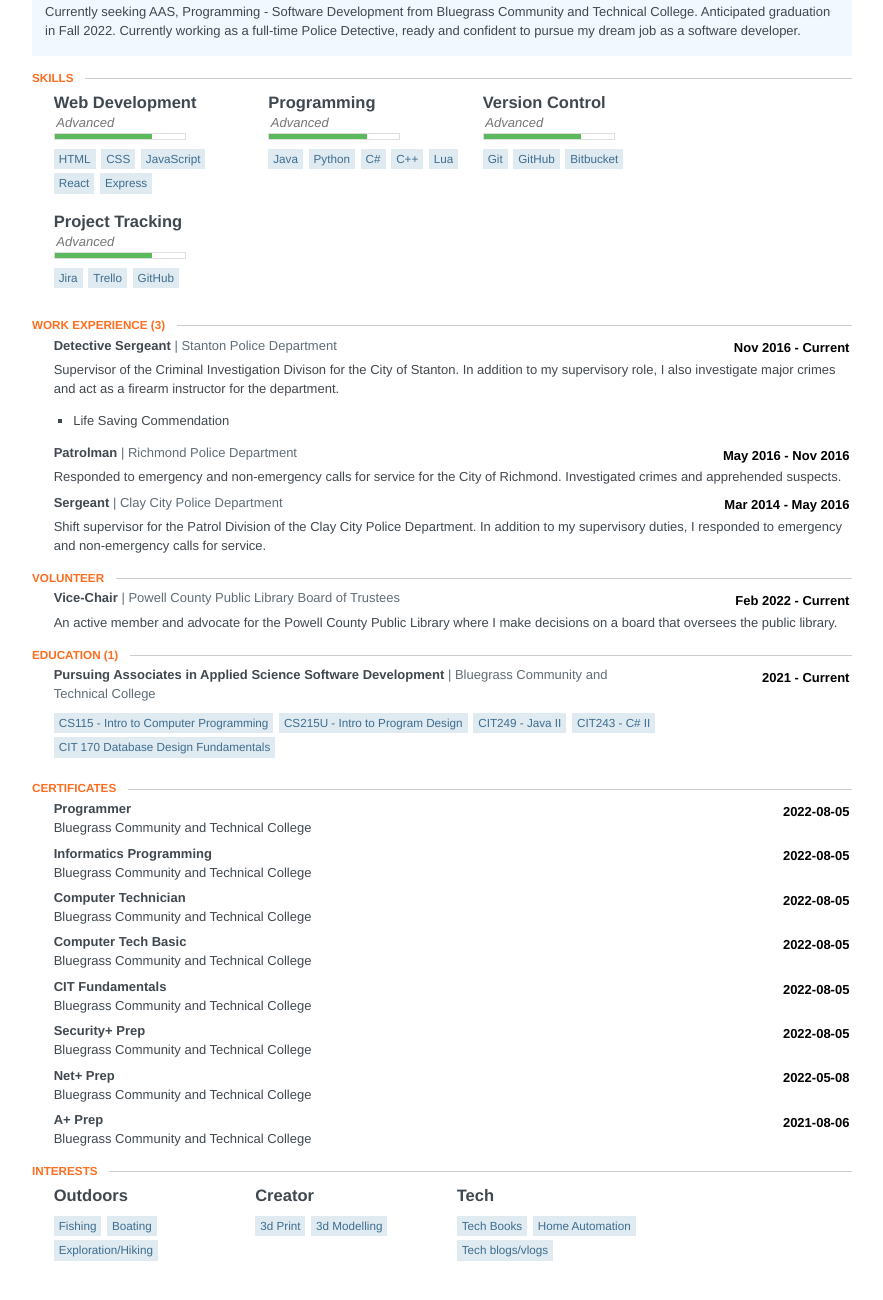
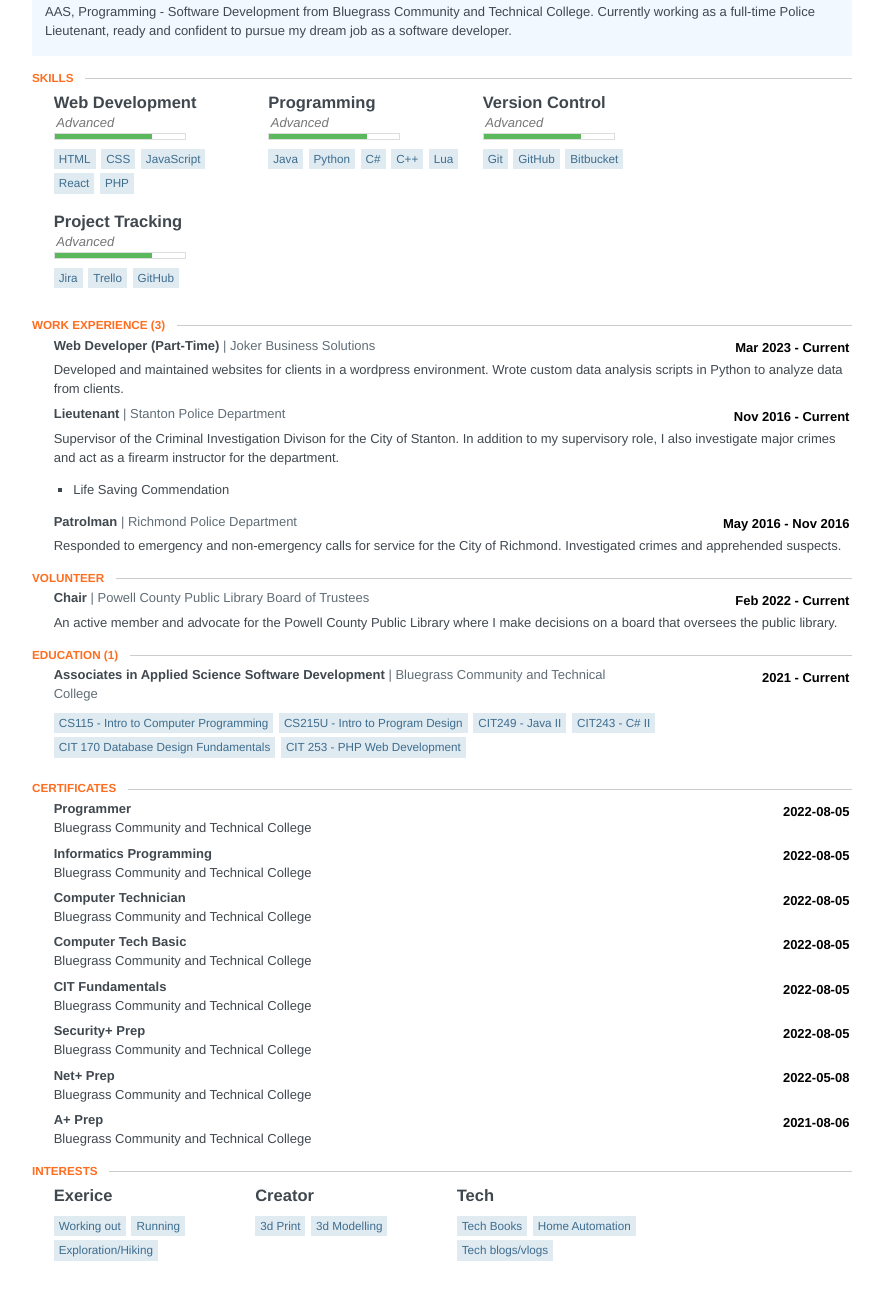
Before and after one commit to williamrice/resume, a website: page index.html in a window 1280 px wide. Shown: the part 262-1562 px from the top of the page, without its empty margins (198-1081 px from the left). Drawn offline with Linux system fonts and the light colour scheme.

Commit message:
automated publish

```diff
--- a/index.html
+++ b/index.html
@@ -813,7 +813,7 @@
 
     	<section class="section">
     		<section class="main-summary">
-    			<div><p>Currently seeking AAS, Programming - Software Development from Bluegrass Community and Technical College. Anticipated graduation in Fall 2022. Currently working as a full-time Police Detective, ready and confident to pursue my dream job as a software developer.</p></div>
+    			<div><p>AAS, Programming - Software Development from Bluegrass Community and Technical College. Currently working as a full-time Police Lieutenant, ready and confident to pursue my dream job as a software developer.</p></div>
     		</section>
     	</section>
 
@@ -836,7 +836,7 @@
     				<li>CSS</li>
     				<li>JavaScript</li>
     				<li>React</li>
-    				<li>Express</li>
+    				<li>PHP</li>
     			</ul>
     		</div>
     		<div class="item">
@@ -900,10 +900,27 @@
 
           <header class="clear">
             <div class="date">
+              <span class="startDate">Mar 2023</span>
+              <span class="endDate">- Current</span>
+            </div>
+            <div class="position">Web Developer (Part-Time)</div>
+            <div class="company">Joker Business Solutions</div>
+          </header>
+
+           <div class="item" id="work-item">
+            <div class="summary"><p>Developed and maintained websites for clients in a wordpress environment. Wrote custom data analysis scripts in Python to analyze data from clients.</p></div>
+          </div>
+        </section>
+        <section class="work-item">
+
+          <label for="work-item-1"></label>
+
+          <header class="clear">
+            <div class="date">
               <span class="startDate">Nov 2016</span>
               <span class="endDate">- Current</span>
             </div>
-            <div class="position">Detective Sergeant</div>
+            <div class="position">Lieutenant</div>
             <div class="company">Stanton Police Department</div>
           </header>
 
@@ -916,7 +933,7 @@
         </section>
         <section class="work-item">
 
-          <label for="work-item-1"></label>
+          <label for="work-item-2"></label>
 
           <header class="clear">
             <div class="date">
@@ -929,23 +946,6 @@
 
            <div class="item" id="work-item">
             <div class="summary"><p>Responded to emergency and non-emergency calls for service for the City of Richmond. Investigated crimes and apprehended suspects.</p></div>
-          </div>
-        </section>
-        <section class="work-item">
-
-          <label for="work-item-2"></label>
-
-          <header class="clear">
-            <div class="date">
-              <span class="startDate">Mar 2014</span>
-              <span class="endDate">- May 2016</span>
-            </div>
-            <div class="position">Sergeant</div>
-            <div class="company">Clay City Police Department</div>
-          </header>
-
-           <div class="item" id="work-item">
-            <div class="summary"><p>Shift supervisor for the Patrol Division of the Clay City Police Department. In addition to my supervisory duties, I responded to emergency and non-emergency calls for service.</p></div>
           </div>
         </section>
       </section>
@@ -962,7 +962,7 @@
           <header class="clear">
             <div class="header-left">
               <div class="position">
-                Vice-Chair
+                Chair
               </div>
               <div class="organization">
                 Powell County Public Library Board of Trustees
@@ -993,7 +993,7 @@
           <header class="clear">
             <div class="header-left">
               <div class="studyType">
-                Pursuing Associates in Applied Science
+                Associates in Applied Science
               </div>
               <div class="area">
                 Software Development
@@ -1019,6 +1019,7 @@
             <li>CIT249 - Java II</li>
             <li>CIT243 - C# II</li>
             <li>CIT 170 Database Design Fundamentals</li>
+            <li>CIT 253 - PHP Web Development</li>
           </ul>
 
           <div class="item">
@@ -1184,11 +1185,11 @@
       <section id="interests">
         <div class="item">
           <h3 class="name">
-            Outdoors
+            Exerice
           </h3>
           <ul class="keywords">
-            <li>Fishing</li>
-            <li>Boating</li>
+            <li>Working out</li>
+            <li>Running</li>
             <li>Exploration/Hiking</li>
           </ul>
         </div>
--- a/package.json
+++ b/package.json
@@ -1,6 +1,7 @@
 {
   "dependencies": {
     "jsonresume-theme-even": "^0.17.0",
+    "jsonresume-theme-kendall": "^0.2.0",
     "jsonresume-theme-stackoverflow": "^2.0.0",
     "resumed": "^1.0.3"
   }
```
Also changed, not shown: resume.json (+9 -10 lines), 1 other file.
